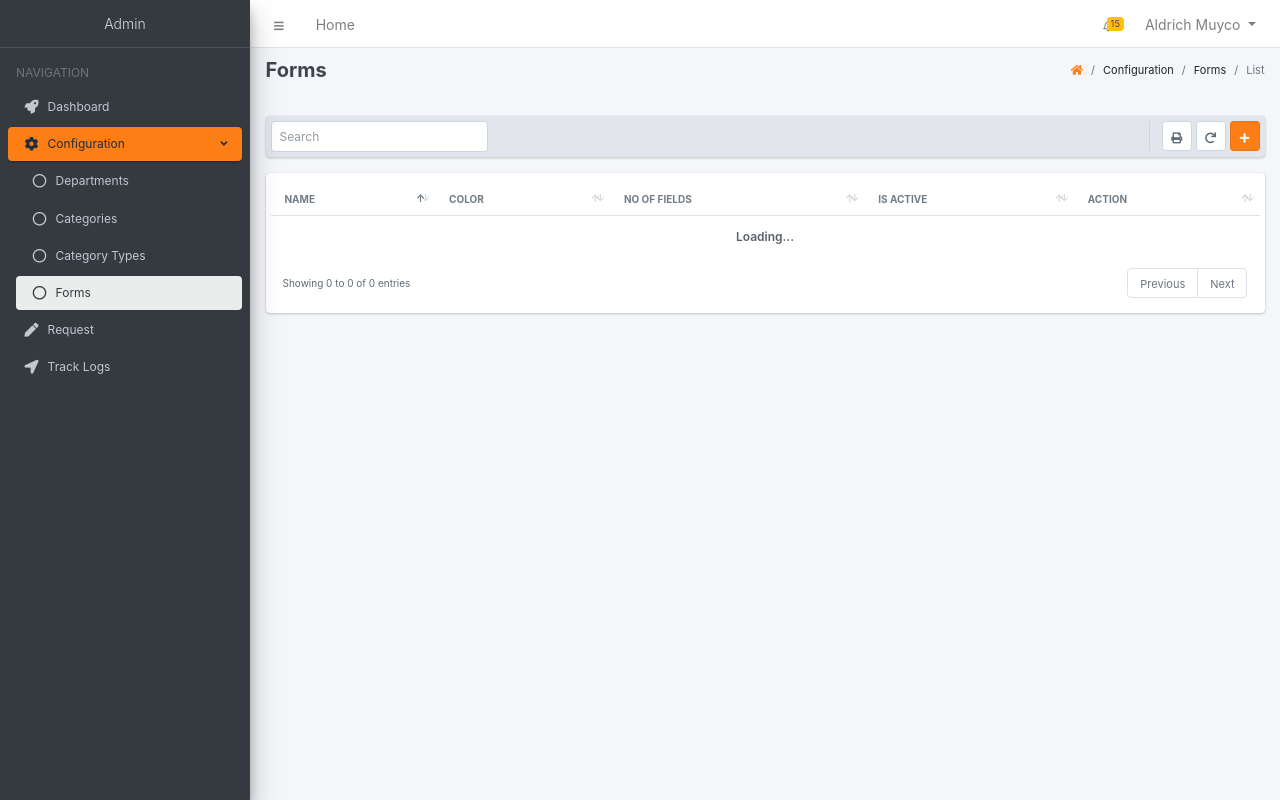
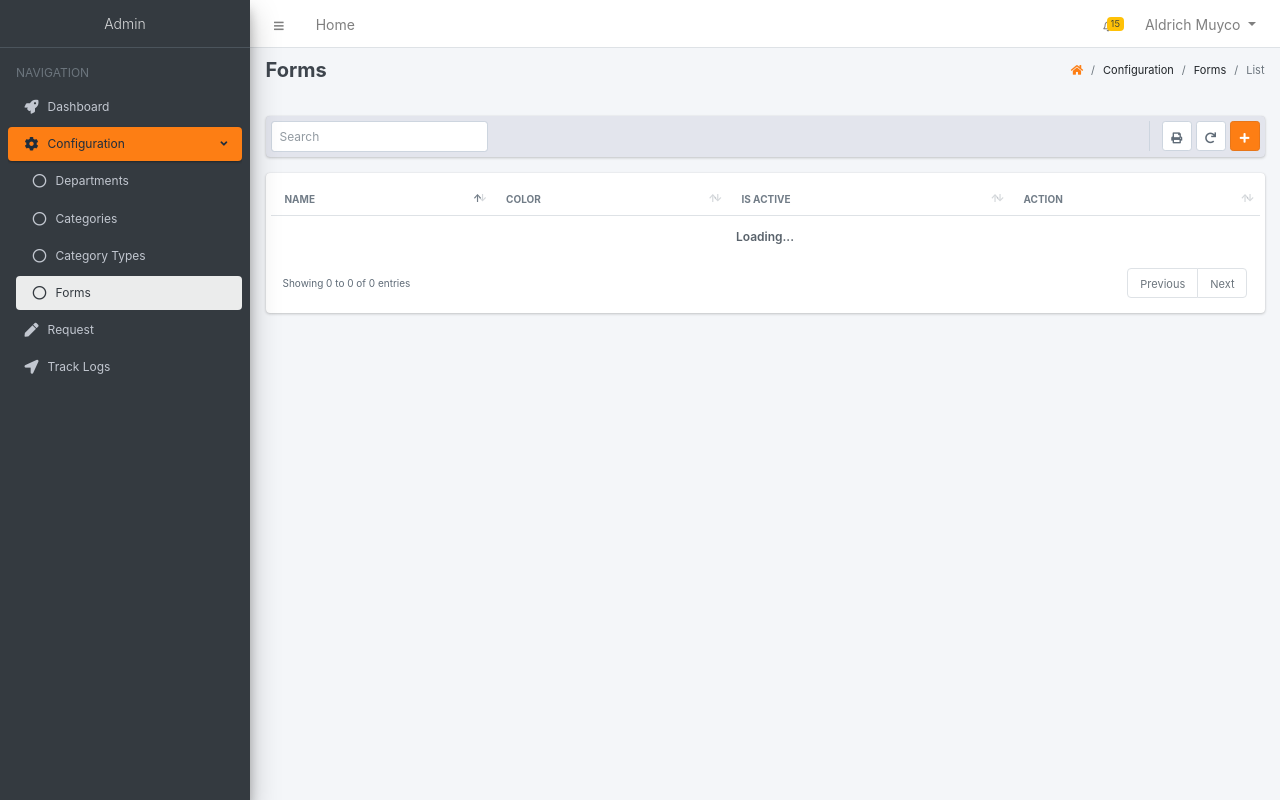
Before and after one commit to k33p0y/spmc-trackit, a Django app: page /config/forms in a window 1280 px wide. Run offline with Django 3.2, Linux system fonts and the light colour scheme; the visitor is signed in with stand-in values (Sample User, id 1); some libraries are stand-ins or nearby versions.

Commit message:
CLean up  unused functions and add minor fixes in forms js and html

```diff
--- a/trackit/assets/src/css/base.css
+++ b/trackit/assets/src/css/base.css
@@ -1,11 +1,12 @@
 /* Custom Colors, text */
-input, select, label {
+input, select, textarea, label {
    color : #5f6b77 !important;
    font-size: 12px !important;
 }
 
 input:focus,
-select:focus  {
+select:focus,
+textarea:focus  {
    border-color: #ff8f34b6 !important;
 }
 
@@ -328,7 +329,6 @@ table.dataTable tbody tr:hover {
 .form-group {
    margin-bottom: 10px !important;
 }
-
 /* .form-control-sm {
    height: 30px !important;
    border-color:transparent;
--- a/trackit/assets/src/js/forms.js
+++ b/trackit/assets/src/js/forms.js
@@ -20,7 +20,7 @@ $(document).ready(function () {
       "autoWidth": false,
       "serverside": true,
       "processing": true,
-      "pageLength": 5,
+      "pageLength": 25,
       "ajax": {
          url: '/api/requests/forms/?format=datatables',
          type: "GET",
@@ -38,9 +38,6 @@ $(document).ready(function () {
                data = `<div class="circle" style="background-color:${row.color};"></div>`;
                return data
             }
-         },
-         {
-            data: "fields",
          },
          {
             data: null,
@@ -83,15 +80,20 @@ $(document).ready(function () {
       url = '/api/requests/forms/';
       alert_msg = 'Saved Successfully';
 
+      let samp_json = [{
+         "name": "",
+         "type": "",
+         "size": "",
+         "option": [],
+      }];
+
       $("#formModal").modal();
       $(".modal-title").text('New Form');
       $('#txt_typename').val('');
       $('#txt_color').val('');
-      $('#txt_json').val('');
+      $('#txt_json').val(JSON.stringify(samp_json));
 
-
-      // Add and Remove Fields
-      // customField();
+      prettyJSON();
    });
 
    // UPDATE / PUT
@@ -115,10 +117,8 @@ $(document).ready(function () {
       $('#chk_status').prop("checked", dt_data['is_active']);
       $('#txt_json').val(dt_data['fields']);
 
-
-      prettyPrints();
-
-      //console.log(JSON.parse(dt_data['fields']));
+      // Format Textarea value to JSON
+      prettyJSON();
    });
 
    // Submit Form
@@ -132,15 +132,10 @@ $(document).ready(function () {
       // Data
       data.name = $('#txt_typename').val();
       data.color = $('#txt_color').val();
-      data.fields = JSON.stringify(JSON.parse($('#txt_json').val()));
-
-
-      data.fields = $.trim(data.fields);
-      console.log(data.fields);
+      data.fields = cleanJSON();
       data.is_active = chk_status;
       data.is_archive = false;
 
-      console.log(JSON.parse(data.fields));
       // Form is Valid
       if (success == 1) {
          $.ajax({
@@ -234,78 +229,16 @@ $(document).ready(function () {
 
 });
 
-
-function customField() {
-   // Add Fields
-   $('#btn_add').click(function () {
-      let row = $('.field_wrapper');
-      row.append(
-         `<div class="form-row">
-            <div class="form-group col-md-11">
-               <input type="text" class="form-control form-control-sm txt_fields"
-                  placeholder="Enter field name">
-               <small class="error-info"></small>
-            </div>
-            <div class="form-group col-md-1">
-               <button type="button" class="btn btn-link btn-sm btn_remove">
-                  <span class="fas fa-xs fa-times"></span>
-               </button>
-            </div>
-         </div>`
-      );
-   });
-
-   // Remove Fields
-   $('.field_wrapper').on('click', '.btn_remove', function () {
-      $(this).parents("div.form-row").slideUp('fast', function () {
-         $(this).remove();
-      });
-   });
-
+function prettyJSON() {
+   let obj = JSON.parse($('#txt_json').val());
+   let pretty = JSON.stringify(obj, undefined, 4);
+   $('#txt_json').val(pretty);
 }
 
-function getFieldValues() {
-   let fields = [];
-   let parent = $(".field_wrapper");
-   let children = parent.find('div.form-row .txt_fields');
+function cleanJSON() {
+   let parsed = JSON.parse($('#txt_json').val());
+   let stringed = JSON.stringify(parsed);
+   let clean = $.trim(stringed);
 
-   children.each(function () {
-      if ($(this).val()) {
-         fields.push($(this).val());
-      }
-   });
-
-   fields = JSON.stringify(fields)
-   return fields
+   return clean;
 }
-
-function fillFieldValues(data) {
-   let fieldsArr = JSON.parse(data)
-   let row = $(".field_wrapper");
-
-   row.children().remove();
-
-   fieldsArr.forEach(element => {
-      row.append(
-         `<div class="form-row new">
-            <div class="form-group col-md-11">
-               <input type="text" class="form-control form-control-sm txt_fields"
-                  placeholder="Enter field name" value="${element}">
-               <small class="error-info"></small>
-            </div>
-            <div class="form-group col-md-1">
-               <button type="button" class="btn btn-link btn-sm btn_remove">
-                  <span class="fas fa-xs fa-times"></span>
-               </button>
-            </div>
-         </div>`
-      );
-   });
-}
-
-function prettyPrints() {
-   var ugly = document.getElementById('txt_json').value;
-   var obj = JSON.parse(ugly);
-   var pretty = JSON.stringify(obj, undefined, 4);
-   document.getElementById('txt_json').value = pretty;
-}
--- a/trackit/templates/pages/config/forms.html
+++ b/trackit/templates/pages/config/forms.html
@@ -66,7 +66,6 @@
                         <tr>
                            <th>Name</th>
                            <th>Color</th>
-                           <th>No of fields</th>
                            <th>Is Active</th>
                            <th>Action</th>
                         </tr>
@@ -104,40 +103,18 @@
                   <input type="text" class="form-control form-control-sm" id="txt_color" placeholder="Choose color">
                   <small class="error-info color-error"></small>
                </div>
+               <div class="form-group">
+                  <label>Form Field Data </label>
+
+                  <textarea class="form-control form-control-sm" placeholder="Enter form data" id="txt_json"
+                     rows="12"></textarea>
+                  <small class="error-info"></small>
+               </div>
                <div class="icheck-material-green m-0">
                   <input type="checkbox" id="chk_status" checked />
                   <label for="chk_status">Is Active</label>
                </div>
 
-               <hr class="mt-3 mb-3">
-               <label class="mb-2"> Form Fields </label>
-
-               <div class="field_wrapper">
-                  <!-- <div class="form-row">
-                     <div class="form-group col-md-12">
-                        <input type="text" class="form-control form-control-sm txt_fields"
-                           placeholder="Enter field name">
-                        <small class="error-info"></small>
-                     </div>
-                  </div>
-                  <div class="form-row">
-                     <div class="form-group col-md-12">
-                        <input type="text" class="form-control form-control-sm txt_fields"
-                           placeholder="Enter field name">
-                        <small class="error-info"></small>
-                     </div>
-                  </div> -->
-                  <div class="form-row">
-                     <div class="form-group col-md-12">
-                        <textarea id="txt_json" class="form-control form-control-sm" placeholder="Enter field name" rows="8"></textarea>
-                        <small class="error-info"></small>
-                     </div>
-                  </div>
-               </div>
-               <!-- <button type="button" class="btn btn-link btn-sm p-0" id="btn_add">
-                  <span class="fas fa-xs fa-plus pr-1"></span>
-                  Add more fields
-               </button> -->
             </form>
          </div>
          <div class=" modal-footer">
```
